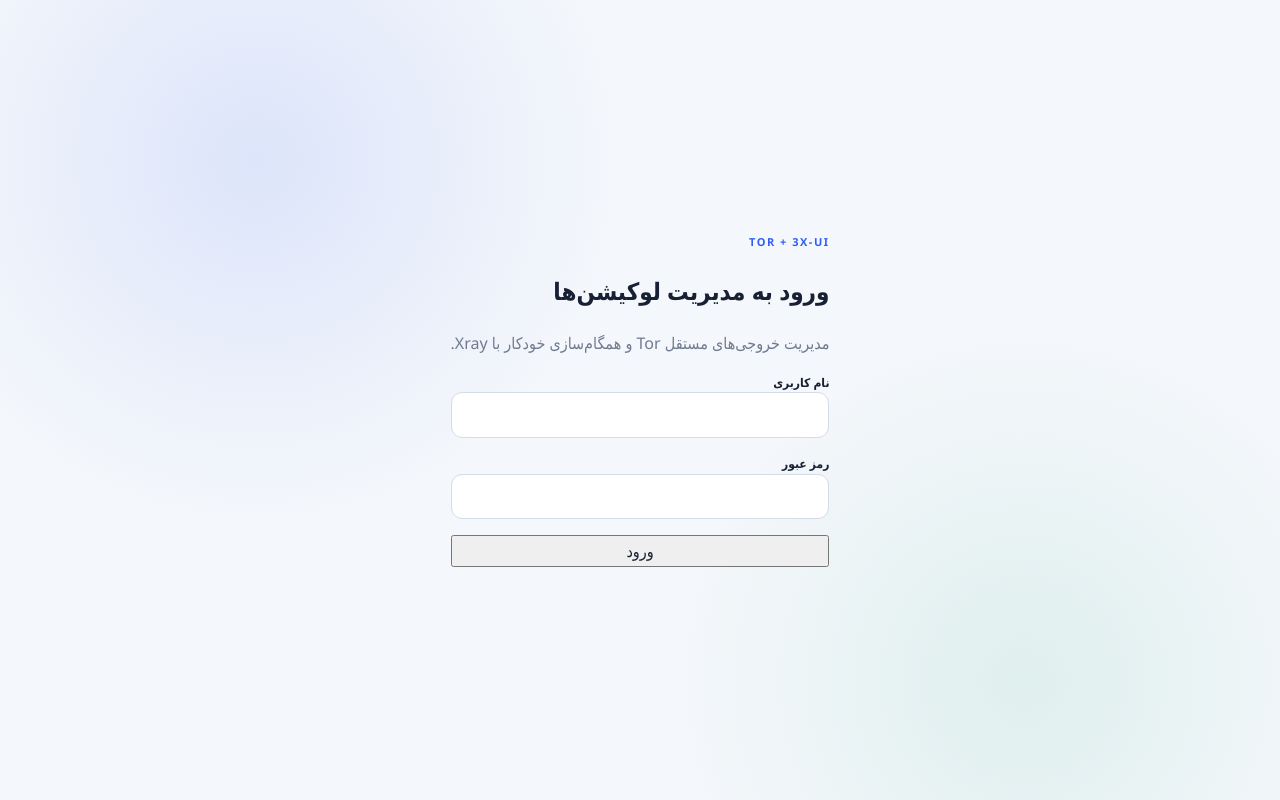
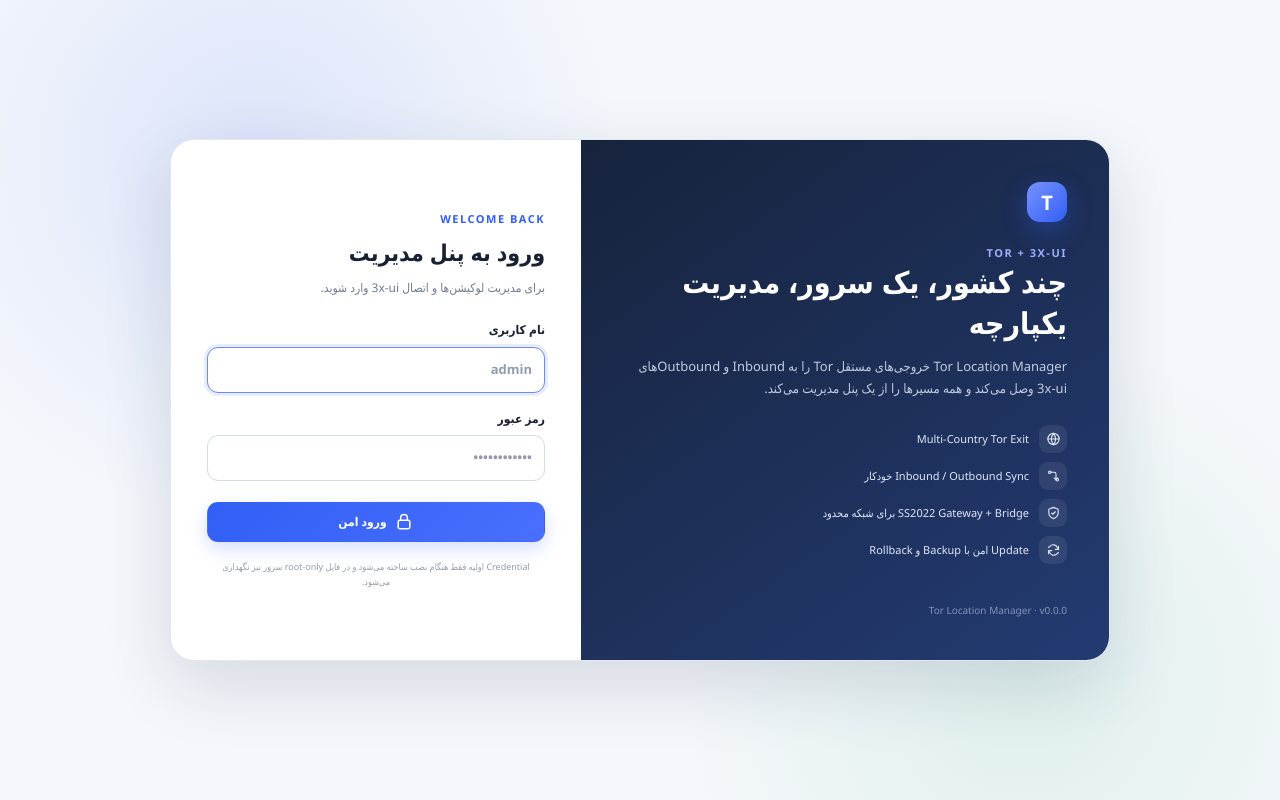
Before and after one commit to hazhanhasani/tor, a Flask app: page /login in a window 1280 px wide. Run offline with Flask 3, Linux system fonts and the light colour scheme; parts of the project's set-up code (start-up, migrations or seed data) failed here and were passed over.

Commit message:
Redesign authentication experience

```diff
--- a/torpanel/templates/login.html
+++ b/torpanel/templates/login.html
@@ -1,14 +1,34 @@
 {% extends "base.html" %}
+{% from 'components/icons.html' import icon %}
 {% block title %}ورود | Tor Location Manager{% endblock %}
 {% block content %}
-<section class="auth-card">
-  <div class="eyebrow">TOR + 3X-UI</div><h1>ورود به مدیریت لوکیشن‌ها</h1>
-  <p class="muted">مدیریت خروجی‌های مستقل Tor و همگام‌سازی خودکار با Xray.</p>
-  <form method="post" action="{{ url_for('login_post') }}" class="stack">
-    <input type="hidden" name="_csrf" value="{{ csrf_token() }}">
-    <label>نام کاربری<input name="username" autocomplete="username" required></label>
-    <label>رمز عبور<input name="password" type="password" autocomplete="current-password" required></label>
-    <button class="primary" type="submit">ورود</button>
-  </form>
-</section>
+<div class="auth-layout">
+  <section class="auth-visual">
+    <div>
+      <span class="brand-mark">T</span>
+      <div class="eyebrow" style="color:#9ab0ff">TOR + 3X-UI</div>
+      <h1>چند کشور، یک سرور، مدیریت یکپارچه</h1>
+      <p>Tor Location Manager خروجی‌های مستقل Tor را به Inbound و Outboundهای 3x-ui وصل می‌کند و همه مسیرها را از یک پنل مدیریت می‌کند.</p>
+      <div class="auth-features">
+        <div class="auth-feature"><span>{{ icon('globe') }}</span> Multi-Country Tor Exit</div>
+        <div class="auth-feature"><span>{{ icon('route') }}</span> Inbound / Outbound Sync خودکار</div>
+        <div class="auth-feature"><span>{{ icon('shield') }}</span> SS2022 Gateway + Bridge برای شبکه محدود</div>
+        <div class="auth-feature"><span>{{ icon('update') }}</span> Update امن با Backup و Rollback</div>
+      </div>
+    </div>
+    <small style="color:#8595b4">Tor Location Manager · v{{ ui_current_version }}</small>
+  </section>
+  <section class="auth-form">
+    <div class="eyebrow">WELCOME BACK</div>
+    <h2>ورود به پنل مدیریت</h2>
+    <p>برای مدیریت لوکیشن‌ها و اتصال 3x-ui وارد شوید.</p>
+    <form method="post" action="{{ url_for('login_post') }}" class="stack">
+      <input type="hidden" name="_csrf" value="{{ csrf_token() }}">
+      <label class="field"><span>نام کاربری</span><input name="username" autocomplete="username" autofocus required placeholder="admin"></label>
+      <label class="field"><span>رمز عبور</span><input name="password" type="password" autocomplete="current-password" required placeholder="••••••••••••"></label>
+      <button class="button primary wide" type="submit">{{ icon('lock') }} ورود امن</button>
+    </form>
+    <div class="auth-meta">Credential اولیه فقط هنگام نصب ساخته می‌شود و در فایل root-only سرور نیز نگهداری می‌شود.</div>
+  </section>
+</div>
 {% endblock %}
```
